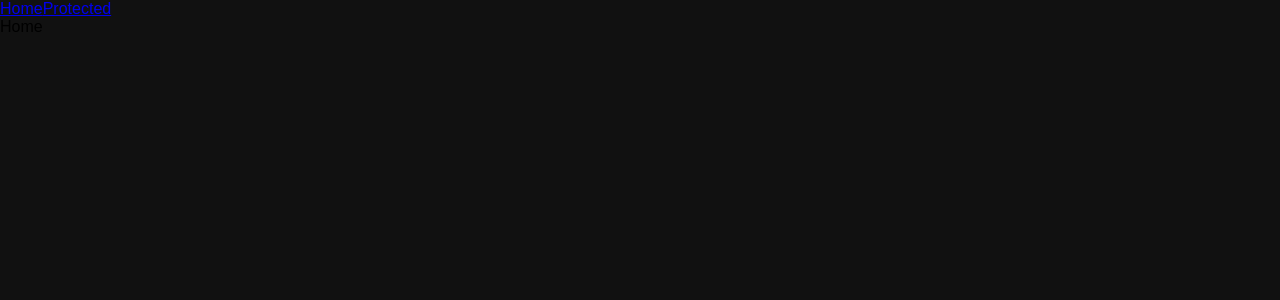
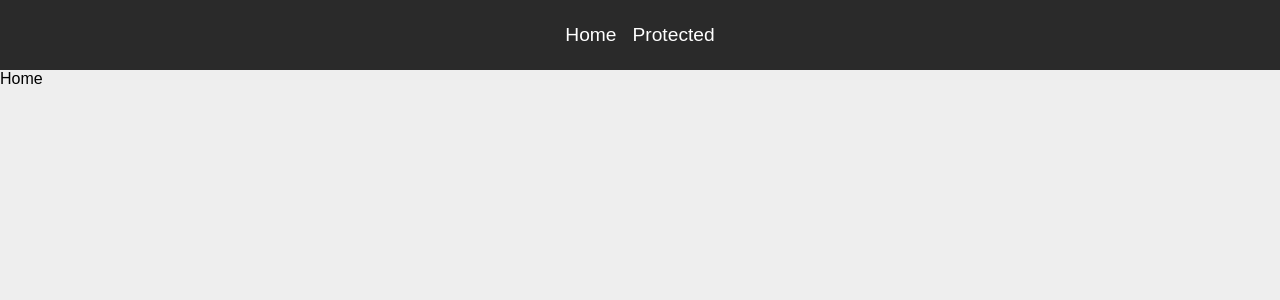
Before and after one commit to Lexeor/qr-restorator-manager, a React (Create React App) app: page / in a window 1280 px wide. Shown: the top 300 px of the page. Built offline with nearby package versions, Linux system fonts and the light colour scheme.

Commit message:
add simple styles

```diff
--- /dev/null
+++ b/src/styles/_navbar.scss
@@ -0,0 +1,11 @@
+.primary-nav {
+  background-color: $color-secondary;
+  color: white;
+  width: 100%;
+  height: 70px;
+  display: flex;
+  align-items: center;
+  justify-content: center;
+  flex-direction: row;
+  gap: 1em;
+}
--- a/src/styles/main.css
+++ b/src/styles/main.css
@@ -6,6 +6,18 @@
 *
 * @example - @include scrollbars(10px, pink, red);
 */
+.primary-nav {
+  background-color: #2a2a2a;
+  color: white;
+  width: 100%;
+  height: 70px;
+  display: flex;
+  align-items: center;
+  justify-content: center;
+  flex-direction: row;
+  gap: 1em;
+}
+
 * {
   box-sizing: border-box;
 }
@@ -32,6 +44,12 @@ hr {
   border-top: 1px dashed rgba(75, 75, 75, 0.5);
 }
 
+a {
+  all: unset;
+  font-size: larger;
+  cursor: pointer;
+}
+
 h2 {
   margin-top: 0;
   margin-bottom: 0.5em;
@@ -45,7 +63,7 @@ h3 {
 body {
   height: 100vh;
   overflow: hidden;
-  background-color: #111111;
+  background-color: #eeeeee;
 }
 
 .App {
@@ -55,7 +73,7 @@ body {
   min-height: 100vh;
   display: flex;
   flex-direction: column;
-  background-color: #111111;
+  background-color: #eeeeee;
 }
 
 main {
--- a/src/styles/main.scss
+++ b/src/styles/main.scss
@@ -1,5 +1,6 @@
 @import "./variables";
 @import "./mixins";
+@import "./navbar";
 
 // Generic
 
@@ -29,6 +30,12 @@ hr {
   border-top: 1px dashed rgba($text-secondary, 0.5);
 }
 
+a {
+  all: unset;
+  font-size: larger;
+  cursor: pointer;
+}
+
 // Typographics
 
 h2 {
@@ -46,7 +53,7 @@ h3 {
 body {
   height: 100vh;
   overflow: hidden;
-  background-color: $color-background-dark;
+  background-color: $color-background-light;
 }
 
 .App {
@@ -56,7 +63,7 @@ body {
   min-height: 100vh;
   display: flex;
   flex-direction: column;
-  background-color: $color-background-dark;
+  background-color: $color-background-light;
 }
 
 main {
```
Also changed, not shown: 1 other file (tests, documents, lock files or other folders).
